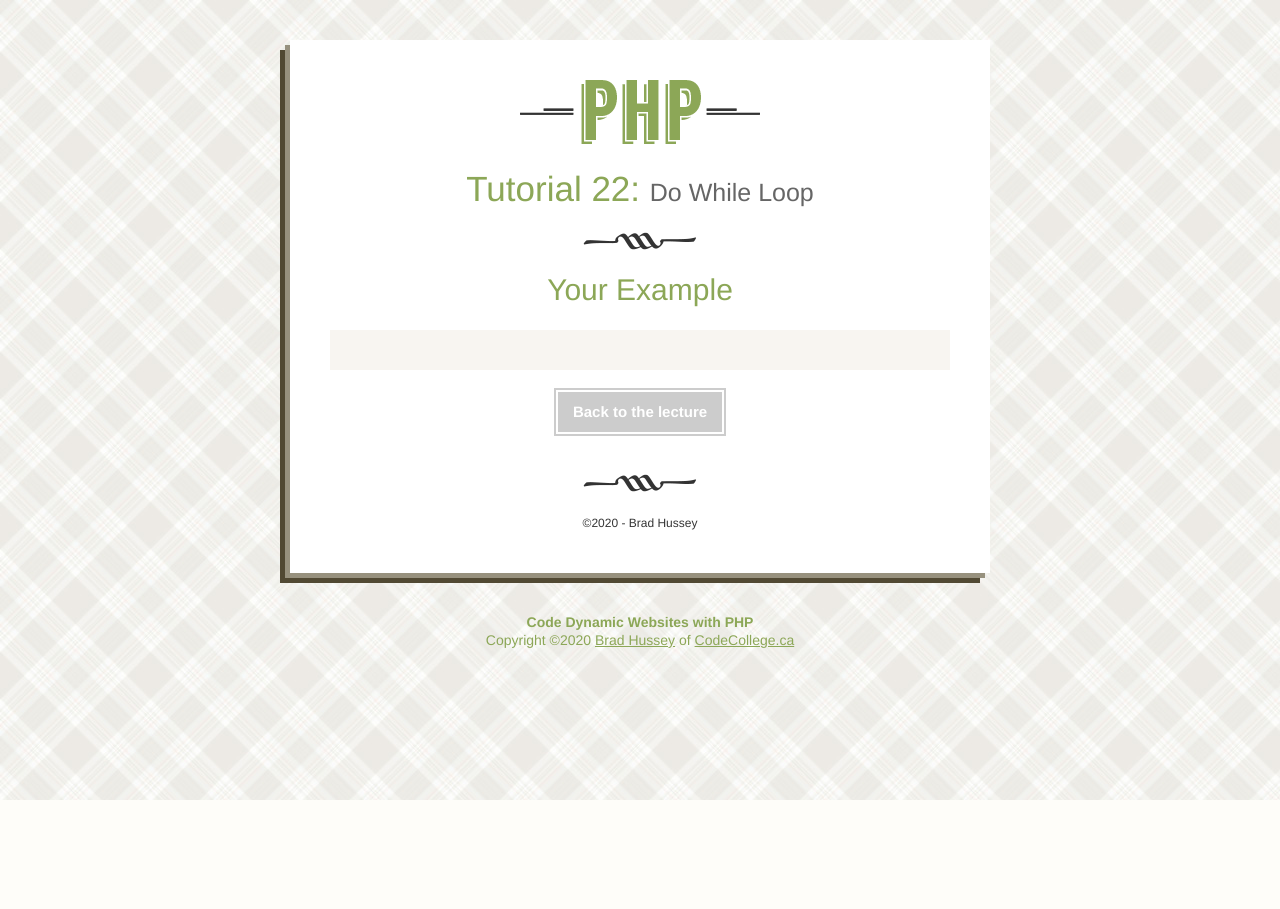
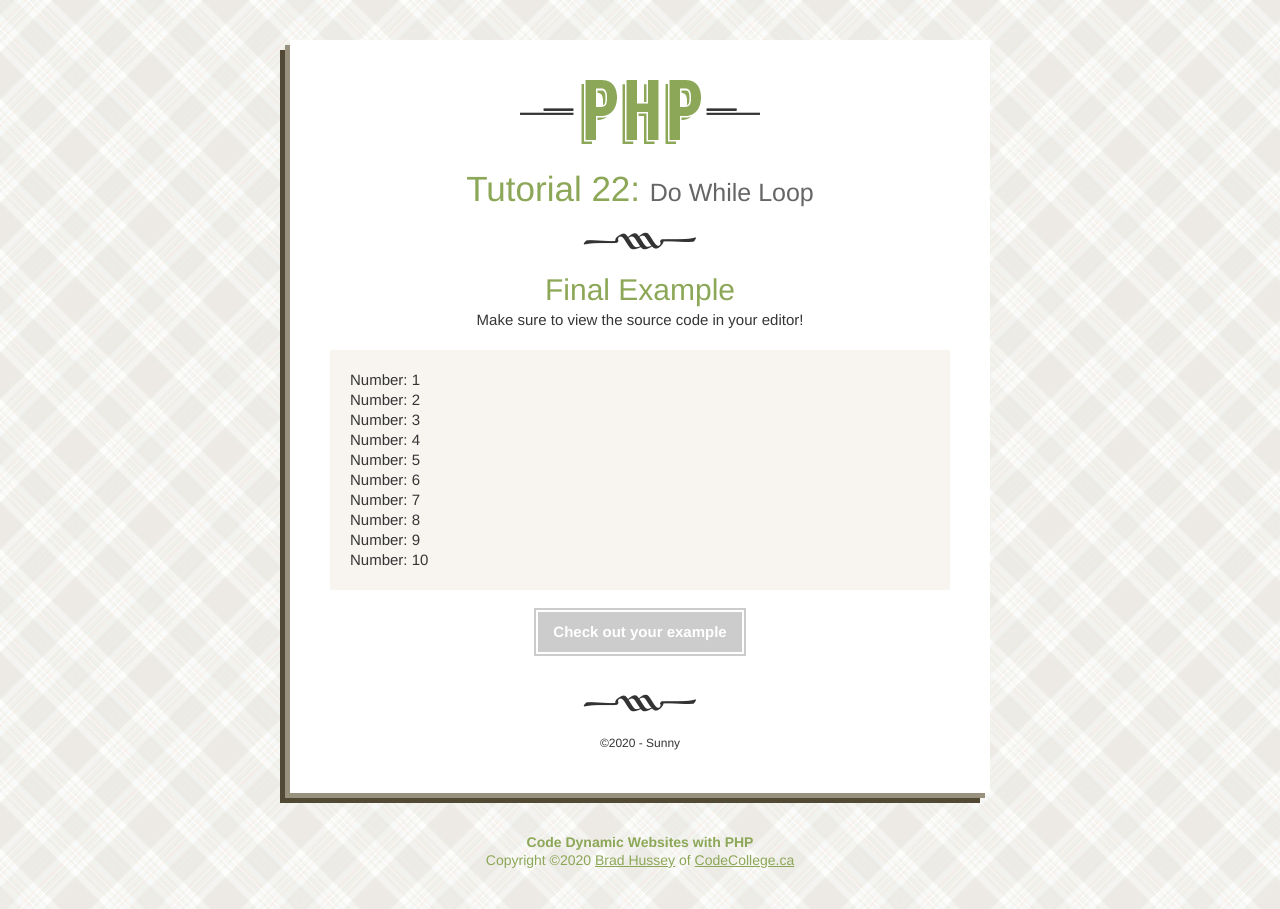
Before and after one commit to hebs87/php-basics, a PHP site: page /practice.php in a window 1280 px wide. Before the commit the page ends 800 px from the top, so only its background shows below. Run offline with PHP 8.4, Linux system fonts and the light colour scheme.

Commit message:
Completed do while loops challenge

```diff
--- a/22_DoWhileLoop/practice.php
+++ b/22_DoWhileLoop/practice.php
@@ -4,13 +4,13 @@
     define("TITLE", "Do While Loop");
 
     // Custom Variables
-	$myName	= "Brad Hussey";
-	$lessonNum	= 22;
+    $myName = "Sunny";
+    $lessonNum = 22;
 
 ?>
 
 <!DOCTYPE html>
-<html>
+<html lang="en">
 <head>
     <title>PHP <?php echo TITLE; ?></title>
     <link href="../assets/styles.css" rel="stylesheet">
@@ -24,19 +24,20 @@
     <h1>Tutorial <?php echo $lessonNum; ?>: <small><?php echo TITLE; ?></small></h1>
     <hr>
 
-			<h2>Your Example</h2>
+    <h2>Final Example</h2>
+    <p>Make sure to view the source code in your editor!</p>
 
     <div class="sandbox">
-
         <?php
-
-				    // your code here
-
+            $i = 1;
+            do {
+                echo "Number: $i <br>";
+                $i++;
+            } while ($i <= 10);
         ?>
-
     </div><!-- end sandbox -->
 
-			<a href="index.php" class="button">Back to the lecture</a>
+    <a href="practice.php" class="button">Check out your example</a>
 
     <hr>
 
```
Lines whose indentation alone changed are shown as unchanged.
